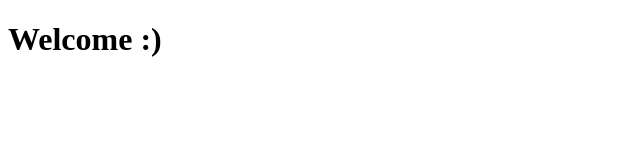
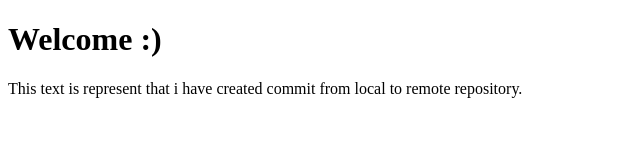
Before and after one commit to discovertutorial/push, a plain HTML site: page index.html in a window 1280 px wide. Shown: the whole page, without its empty margins (0-640 px from the left). Drawn offline with Linux system fonts and the light colour scheme.

Commit message:
added p tag to describe that i created commit from local to remote repository

```diff
--- a/index.html
+++ b/index.html
@@ -8,5 +8,6 @@
 </head>
 <body>
   <h1>Welcome :)</h1>
+  <p>This text is represent that i have created commit from local to remote repository.</p>
 </body>
 </html>
```
